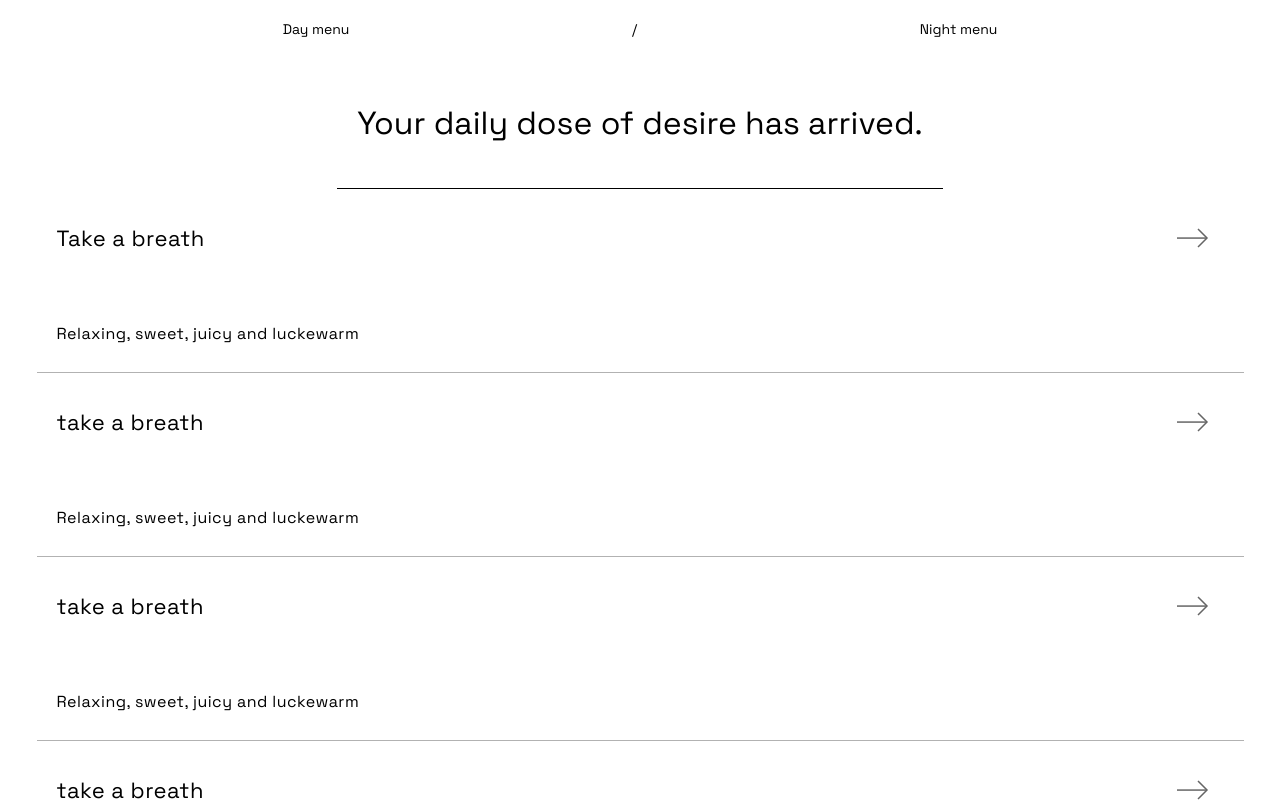
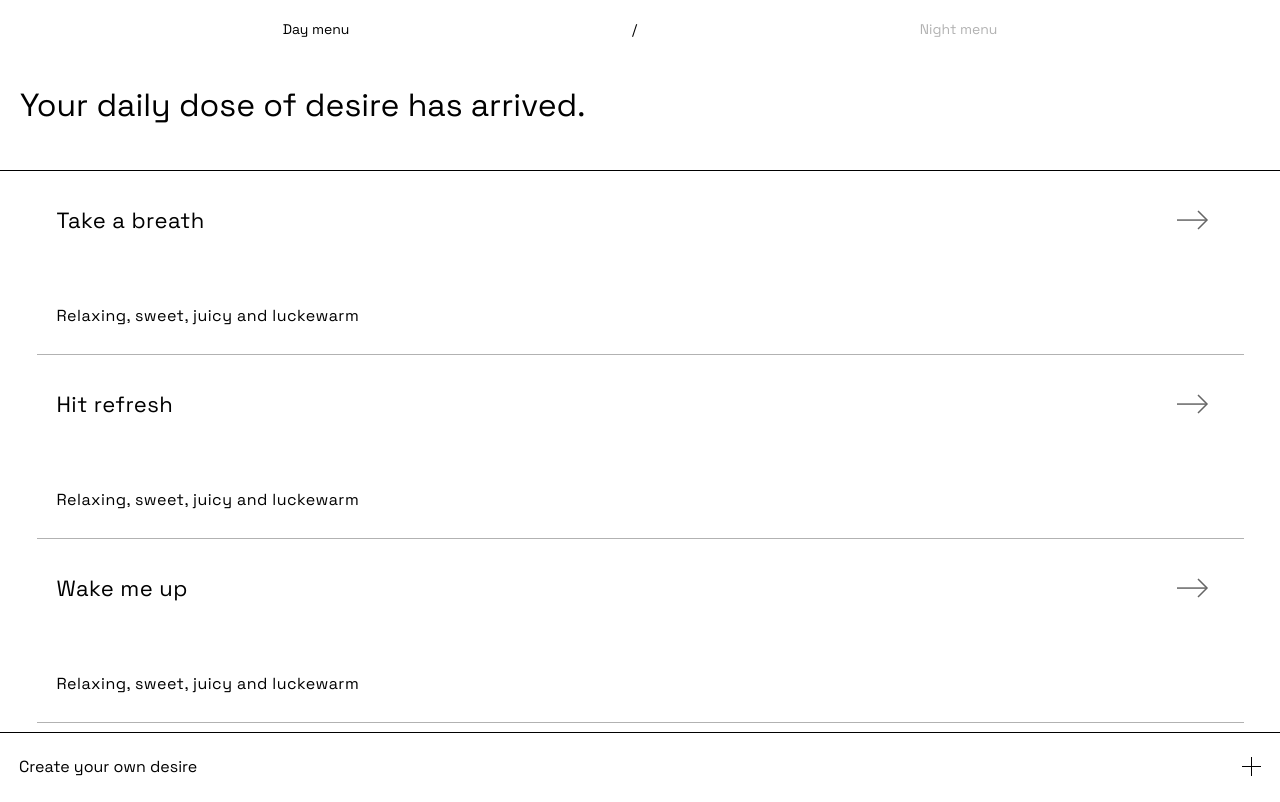
Before and after one commit to sverdlov93/MenuProject, a React (Create React App) app: page / in a window 1280 px wide. Shown: the top 802 px of the page. Built offline with nearby package versions, Linux system fonts and the light colour scheme.

Commit message:
first page

```diff
--- a/src/App.js
+++ b/src/App.js
@@ -7,6 +7,7 @@ import gif2 from "./assets/gif2.gif";
 import gif3 from "./assets/gif3.gif";
 import gif4 from "./assets/gif4.gif";
 import arrow from "./assets/arrow.svg";
+import plus from "./assets/plus.svg";
 
 export default function BasicExample() {
   return (
@@ -26,21 +27,27 @@ export default function BasicExample() {
 }
 // in your app.
 
-function MenuItem(item) {
+function MenuItem(item, isDay) {
+  const [isSelected, setIsSelected] = useState(false);
   return (
     <div
       style={{
         cursor: "pointer",
-        borderBottom: "1px solid rgba(0, 0, 0, .3)",
+        borderBottom: `1px solid rgba(${isDay ? "0,0,0" : "255,255,255"}, .3)`,
         height: "120px",
         width: "90%",
         display: "flex",
         flexDirection: "column",
         justifyContent: "space-between",
         padding: "35px 35px 28px 20px",
+        backgroundColor: isSelected ? "#90D2DA" : "",
       }}
       onClick={() => {
+        setIsSelected(true);
+        setTimeout(() => {
           axios.post(`/selectedImage`, { id: 1 });
+          setIsSelected(false);
+        }, 3000);
       }}
     >
       <div style={{ display: "flex", justifyContent: "space-between" }}>
@@ -70,16 +77,48 @@ function MenuItem(item) {
 }
 
 function Home() {
+  const [isDay, setIsDay] = useState(true);
+  const selectedMenu = menuItems[isDay ? "day" : "night"];
   return (
     <div
       style={{
         fontFamily: "Space Grotesk",
+        color: isDay ? "black" : "white",
+        backgroundColor: isDay ? "white" : "black",
+        width: "100%",
+      }}
+    >
+      {SelectDayNight(isDay, setIsDay)}
+      {CreateYourOwn(isDay)}
+      <div
+        style={{
           display: "flex",
           flexDirection: "column",
           alignItems: "center",
           width: "100%",
+          paddingTop: "40px",
         }}
       >
+        <div
+          style={{
+            borderBottom: `1px solid  ${isDay ? "black" : "white"}`,
+            padding: "45px 20px",
+            fontWeight: 400,
+            fontSize: "32px",
+            width: "-webkit-fill-available",
+            whiteSpace: "pre-wrap",
+          }}
+        >
+          {selectedMenu.headline}
+        </div>
+        {selectedMenu.items.map((item) => MenuItem(item, isDay))}
+      </div>
+    </div>
+  );
+}
+
+function SelectDayNight(isDay, setIsDay) {
+  return (
     <div
       style={{
         fontWeight: 500,
@@ -87,24 +126,46 @@ function Home() {
         display: "flex",
         width: "100%",
         justifyContent: "space-evenly",
+        position: "absolute",
         margin: "20px 0",
+        top: 0,
       }}
     >
-        <div width>Day menu</div>
-        <div>/</div>
-        <div>Night menu</div>
+      <span
+        style={{ pointer: "cursor", opacity: isDay ? 1 : 0.3 }}
+        onClick={() => setIsDay(true)}
+      >
+        Day menu
+      </span>
+      <span>/</span>
+      <span
+        style={{ pointer: "cursor", opacity: !isDay ? 1 : 0.3 }}
+        onClick={() => setIsDay(false)}
+      >
+        Night menu
+      </span>
     </div>
+  );
+}
+
+function CreateYourOwn(isDay) {
+  return (
     <div
       style={{
-          borderBottom: "1px solid black",
-          padding: "45px 20px",
-          fontWeight: 400,
-          fontSize: "32px",
+        display: "flex",
+        width: "-webkit-fill-available",
+        position: "absolute",
+        padding: "23px 19px",
+        bottom: 0,
+        backgroundColor: isDay ? "white" : "black",
+        justifyContent: "space-between",
+        borderTop: `1px solid  ${isDay ? "black" : "white"}`,
       }}
     >
-        Your daily dose of desire has arrived.
-      </div>
-      {menuItems.map((item) => MenuItem(item))}
+      <span fontSize="18px" fontWeight="400" letterSpacing="0.02em">
+        Create your own desire
+      </span>
+      <img src={plus} width="19px" height="auto" />
     </div>
   );
 }
@@ -143,9 +204,20 @@ function Screen() {
   );
 }
 
-const menuItems = [
+const menuItems = {
+  day: {
+    headline: "Your daily dose of desire has arrived.",
+    items: [
       {
         name: "Take a breath",
+        summery: "Relaxing, sweet, juicy and luckewarm",
+      },
+      {
+        name: "Hit refresh",
+        summery: "Relaxing, sweet, juicy and luckewarm",
+      },
+      {
+        name: "Wake me up",
         summery: "Relaxing, sweet, juicy and luckewarm",
       },
       {
@@ -156,6 +228,23 @@ const menuItems = [
         name: "take a breath",
         summery: "Relaxing, sweet, juicy and luckewarm",
       },
+    ],
+  },
+  night: {
+    headline: "Night cravings?\nWe got you.",
+    items: [
+      {
+        name: "Take a breath",
+        summery: "Relaxing, sweet, juicy and luckewarm",
+      },
+      {
+        name: "Hit refresh",
+        summery: "Relaxing, sweet, juicy and luckewarm",
+      },
+      {
+        name: "Wake me up",
+        summery: "Relaxing, sweet, juicy and luckewarm",
+      },
       {
         name: "take a breath",
         summery: "Relaxing, sweet, juicy and luckewarm",
@@ -164,4 +253,6 @@ const menuItems = [
         name: "take a breath",
         summery: "Relaxing, sweet, juicy and luckewarm",
       },
-];
+    ],
+  },
+};
```
Also changed, not shown: src/assets/plus.svg (added). Lines whose indentation alone changed are shown as unchanged.
